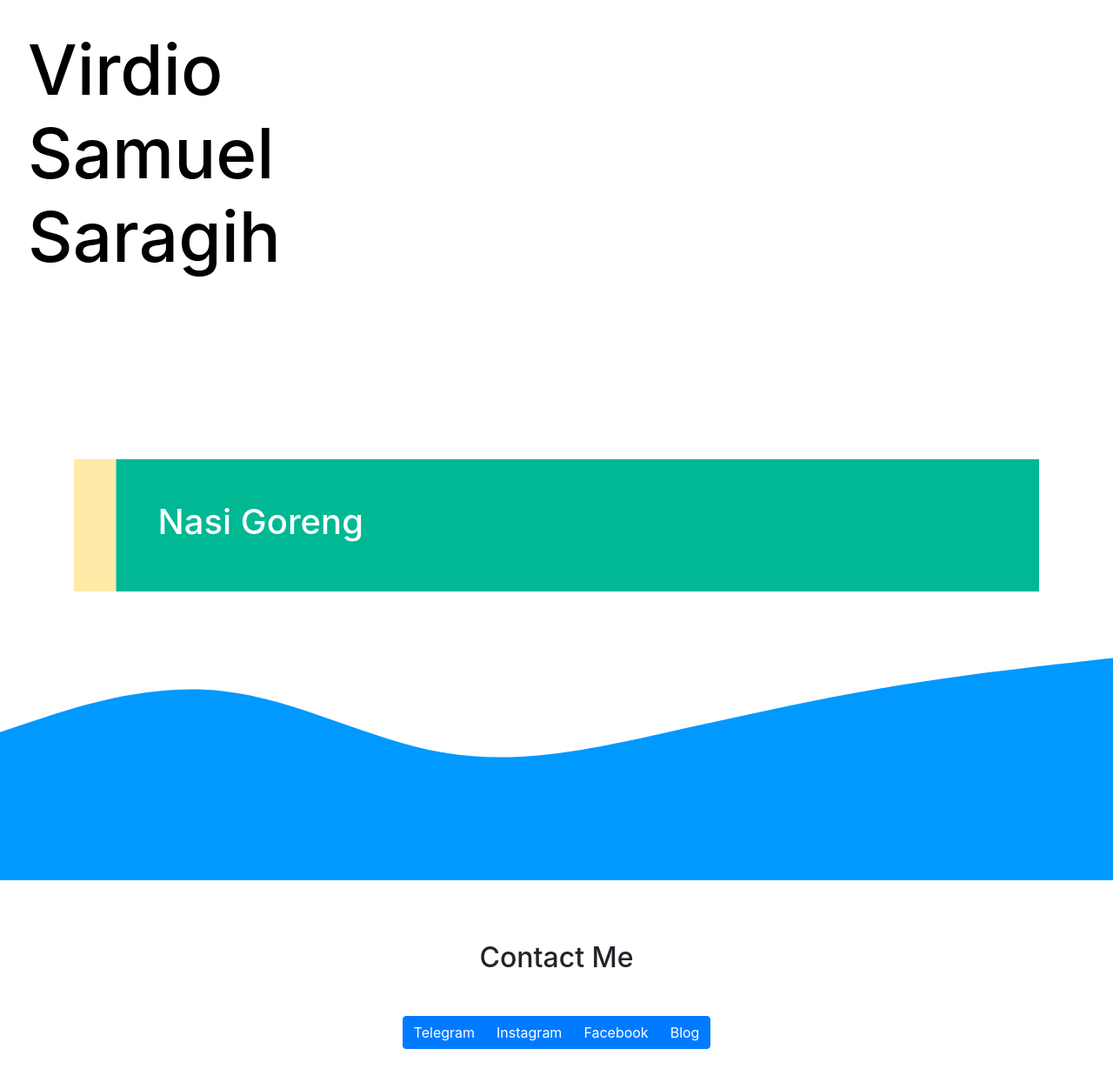
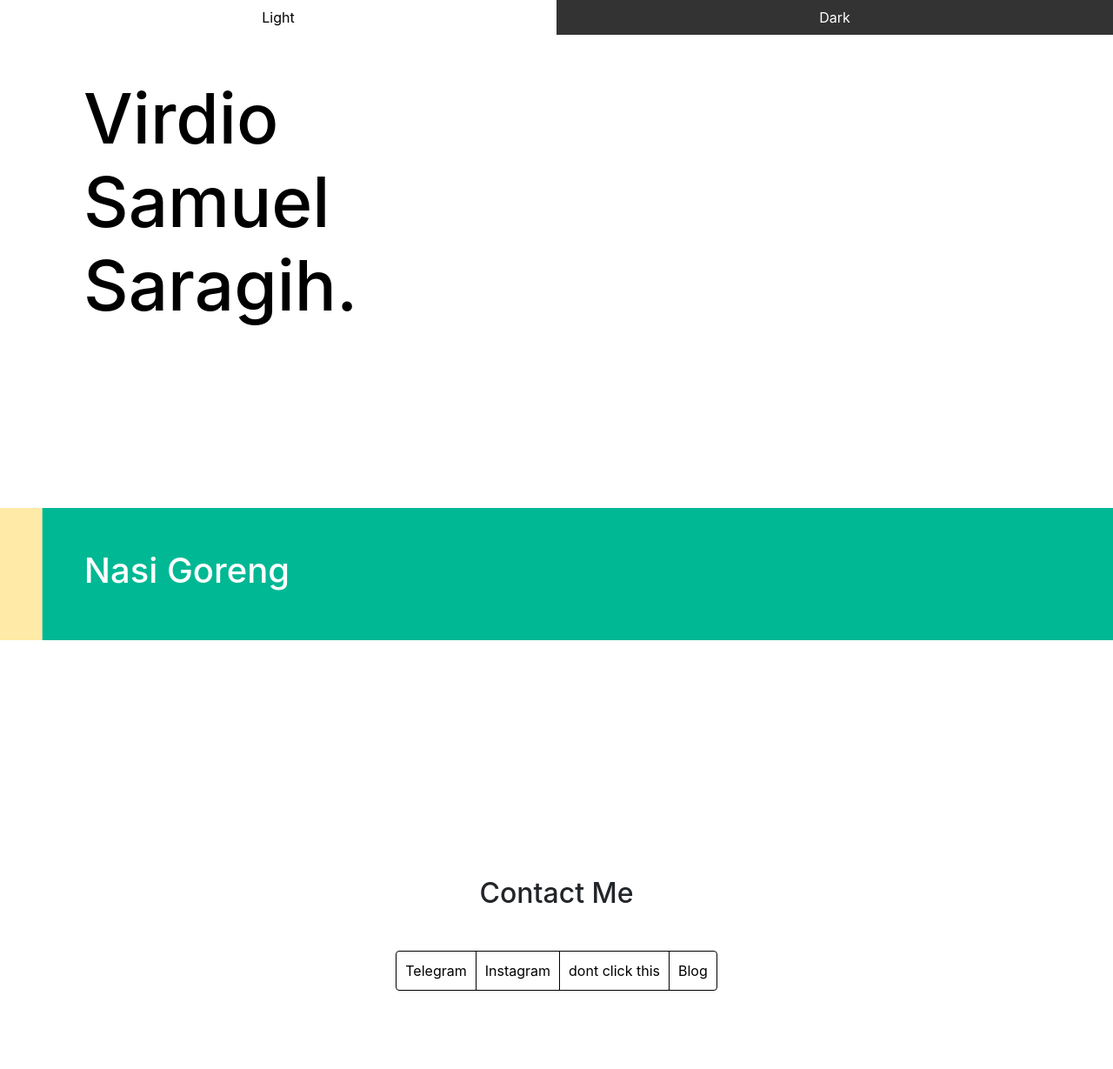
Before and after one commit to AjiHack04/diosamuel.github.io, a plain HTML site: page index.html in a window 1280 px wide. Shown: the whole page at 87% size. After the commit the page ends 1162 px from the top, so only its background shows below. Drawn offline with Linux system fonts and the light colour scheme.

Commit message:
Update index.html

```diff
--- a/index.html
+++ b/index.html
@@ -15,9 +15,8 @@
   	<meta name="msapplication-TileColor" content="#FFFFFF">
 
 
+
 	<script type="text/javascript" src="siema/siema.min.js"></script>
-
-
 	<title>About</title>
 	<style type="text/css">
 		html {
@@ -61,26 +60,109 @@
 			duration:1000
 		})
 
-		setInterval(()=>siema.next(),4000)
-	}
+		setInterval(()=>siema.next(),4000);
+
+		var header = document.querySelector('#header h1')
+
+		var text = "Virdio Samuel Saragih."
+		i=-1;
+		writing=setInterval(write,100)
+
+		function write() {
+			i++
+			header.innerHTML+=text.charAt(i);
+			if(i==text.length){
+				clearInterval(writing)
+			}
+		}
+
+}
 	</script>
 </head>
 <body>
 
-<div id='header'>
-	<h1>Virdio Samuel Saragih</h1>
+	<nav>
+		<button style="flex:1;background-color: white" id='dark' onclick="active(this,'#light')">Light</button>
+		<button style="flex:1;background-color: #333;color: white" id="light" onclick="active(this,'#dark')">Dark</button>
+	</nav>
+	<script>
+	function active(elp,el){
+		console.log(el,elp)
+		document.querySelector(el).style.flex=0
+		elp.style.flex=1
+		if(el=='#dark'){
+			document.querySelector('body').style.background='#333'
+			document.querySelector('h1').style.color='pink'
+			document.querySelector('#contact').style.color='pink';
+			document.querySelectorAll('a.btn').forEach(i=>{i.style.border='1px solid pink';i.style.color='pink'})
+		}else{
+			document.querySelector('body').style.background='white';
+			document.querySelector('h1,#contact').style.color='black'
+			document.querySelector('#contact').style.color='black';
+			document.querySelectorAll('a.btn').forEach(i=>{i.style.border='1px solid black';i.style.color='black'})
+		}
+	}
+	function rotates(){
+		document.querySelector('body').style.animation='rotates 1s infinite';
+	}
+	</script>
+
+<br>
+<div id='header' style="margin-bottom: 3cm">
+	<h1></h1>
 </div>
 
-<div class="container" id='content'>
+<div class="siema p-5" id='hobby'>
+  	<div class="p-2" style="background-color: #ffeaa7" id='ngoding'><h1>Ngoding</h1></div>
+  	<div class="p-2" id='makan'><h1>Nasi Goreng</h1></div>
+  	<div class="p-2" style="background-color: #fbe9e7" id='tidur'><h1>Tidur</h1></div>
+</div>
 
-	<div class="siema p-5" id='hobby'>
-  		<div class="p-2" style="background-color: #ffeaa7" id='ngoding'><h1>Ngoding</h1></div>
-  		<div class="p-2" id='makan'><h1>Nasi Goreng</h1></div>
-  		<div class="p-2" style="background-color: #fbe9e7" id='tidur'><h1>Tidur</h1></div>
-	</div>
+<br>
+<br>
+
+<div class="container" style="margin-top: 10em">
+<div class="p-3 text-center">
+	<h2 id='contact'>Contact Me</h2>
+</div>
+
+<div class="p-3 w-100 text-center">
+<div class="btn btn-group">
+	<a class="btn" href='http://t.me/jvxcript'>Telegram</a>
+	<a class="btn" href='http://instagram.com/dio6.9sam'>Instagram</a>
+	<a class="btn" onclick='rotates()' href="#">dont click this</a>
+	<a class="btn" href='http://diosamuel.netlify.com'>Blog</a>
+</div>
+</div>
 </div>
 
 <style>
+	@keyframes rotates{
+		from{transform: rotate(360deg)}
+		to{transform: scale(10);}
+	}
+	#header{margin: 5%}
+	@media (max-width: 700px){
+		#header{margin:0;}
+	}
+	a.btn{
+		border:1px solid black;
+		padding: 10px;
+		color: black
+	}
+	nav{
+		position: fixed;
+		top: 0;
+		background: white;
+		color: black;
+		width: 100%;
+		display: flex;
+	}
+	nav button{
+		transition: 0.5s;
+		border:none;
+		padding: 8px;
+	}
 	#hobby div#makan{
 		 animation-name: makananimate;
 		 animation-iteration-count: infinite;
@@ -122,28 +204,5 @@
 		100%{transform: translateY(-10em);}
 	}
 </style>
-<div id='target'>
-
-<svg xmlns="http://www.w3.org/2000/svg" viewBox="0 0 1440 320"><path fill="#0099ff" fill-opacity="1" d="M0,128L48,112C96,96,192,64,288,74.7C384,85,480,139,576,154.7C672,171,768,149,864,128C960,107,1056,85,1152,69.3C1248,53,1344,43,1392,37.3L1440,32L1440,320L1392,320C1344,320,1248,320,1152,320C1056,320,960,320,864,320C768,320,672,320,576,320C480,320,384,320,288,320C192,320,96,320,48,320L0,320Z"></path></svg>
-</div>
-
-<br>
-<br>
-
-<div class="container">
-<div class="p-3 text-center">
-	<h2>Contact Me</h2>
-</div>
-
-<div class="p-3 bg-white w-100 text-center">
-<div class="btn btn-group">
-	<a class="btn btn-primary" href='http://t.me/jvxcript'>Telegram</a>
-	<a class="btn btn-primary" href='http://instagram.com/dio6.9sam'>Instagram</a>
-	<a class="btn btn-primary" href='http://facebook.com'>Facebook</a>
-	<a class="btn btn-primary" href='http://diosamuel.netlify.com'>Blog</a>
-</div>
-</div>
-</div>
-
 </body>
 </html>
```
